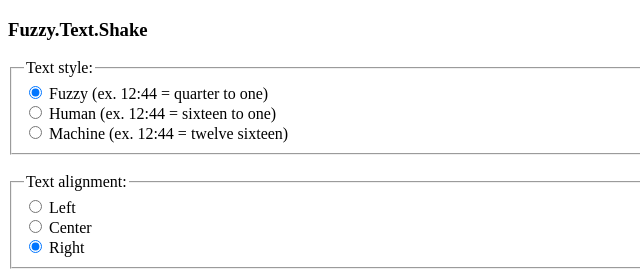
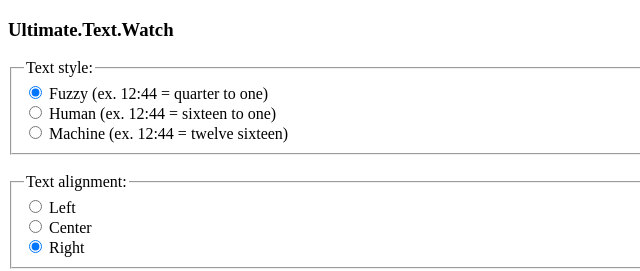
Before and after one commit to zecoj/ultimate.text.watch, a plain HTML site: page index2.html in a window 1280 px wide. Shown: the top 271 px of the page, 0-640 px from the left. Drawn offline with Linux system fonts and the light colour scheme.

Commit message:
Update index2.html

```diff
--- a/index2.html
+++ b/index2.html
@@ -32,7 +32,7 @@
 
 	<div class="container">
 		<header>
-			<h3>Fuzzy.Text.Shake</h3>
+			<h3>Ultimate.Text.Watch</h3>
 		</header>
 
 		<form id="config" role="form" class="input-lg">
```
